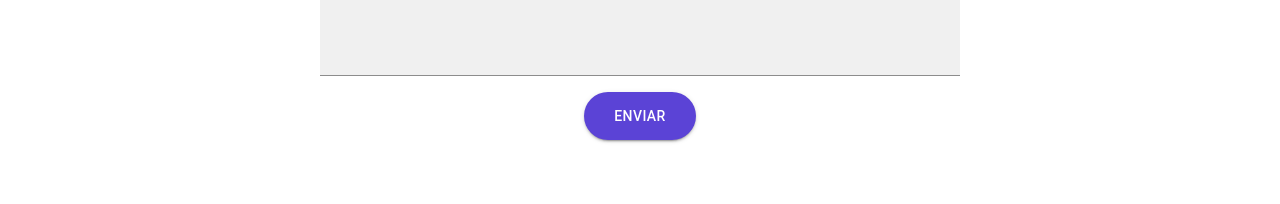
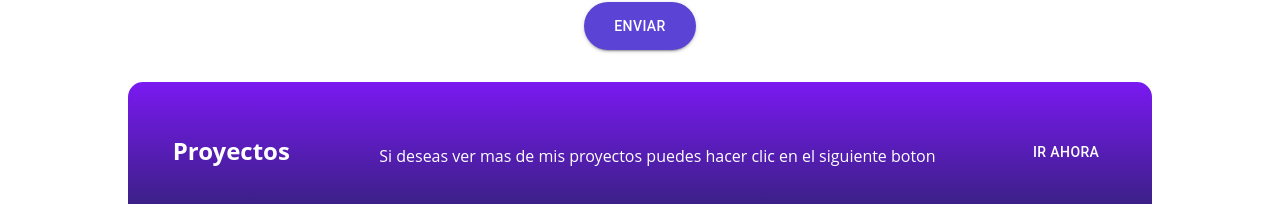
Before and after one commit to damarislh10/Portafolio_web_personal, a React (Create React App) app: page / in a window 1280 px wide. Shown: the part 3851-4055 px from the top of the page. Before the commit the page ends 4023 px from the top, so only its background shows below. Built offline with nearby package versions, Linux system fonts and the light colour scheme.

Commit message:
More project 1

```diff
--- /dev/null
+++ b/src/components/MoreProject.js
@@ -0,0 +1,28 @@
+import { Button } from "@material-ui/core";
+import React from "react";
+import "../styles/moreProject.css";
+
+export const MoreProject = () => {
+  return (
+    <div>
+      <div className="container-projects">
+        <div className="row">
+          <div className="col">
+            <h2>Proyectos</h2>
+          </div>
+
+          <div className="col">
+            <p>
+              Si deseas ver mas de mis proyectos puedes hacer clic en el
+              siguiente boton
+            </p>
+          </div>
+
+          <div className="col">
+            <Button className="btnMoreProject">Ir ahora</Button>
+          </div>
+        </div>
+      </div>
+    </div>
+  );
+};
--- a/src/routes/App.js
+++ b/src/routes/App.js
@@ -2,6 +2,7 @@ import { About } from "../components/About";
 import { BackgroundImage } from "../components/BackgroundImage";
 import { Certifications } from "../components/Certifications";
 import { Contact } from "../components/Contact";
+import { MoreProject } from "../components/MoreProject";
 import { MyWork } from "../components/MyWork";
 import { Navbar } from "../components/Navbar";
 import { Skills } from "../components/Skills";
@@ -16,7 +17,7 @@ function App() {
       <Certifications id="certifications"/>
       <MyWork id="mywork" />
       <Contact id="contact" />
-
+      <MoreProject/>
     </div>
   );
 }
--- /dev/null
+++ b/src/styles/moreProject.css
@@ -0,0 +1,12 @@
+.container-projects{
+    background: linear-gradient(to bottom,#7a19f1,#332179);
+    padding: 4% 0;
+    width: 80%;
+    margin: auto;
+    border-radius: 15px;
+    color: var(--textColor);
+}
+
+.btnMoreProject{
+    color: var(--textColor) !important;
+}
--- a/src/styles/skills.css
+++ b/src/styles/skills.css
@@ -18,7 +18,7 @@
     text-align: center;
 }
 .imageTech{
-    width: 130px;
+    width: 100px;
     margin: 5% 0;
 }
 
```
